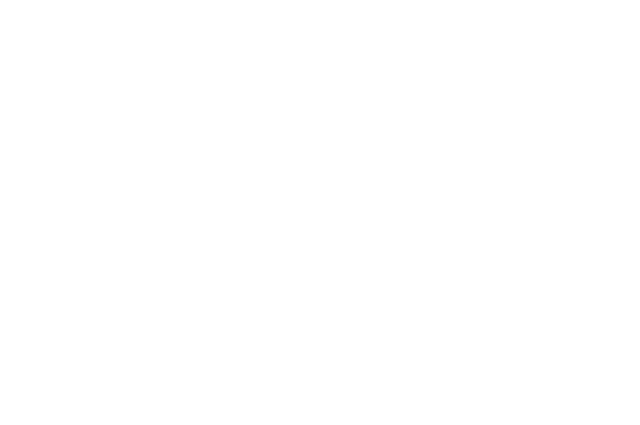
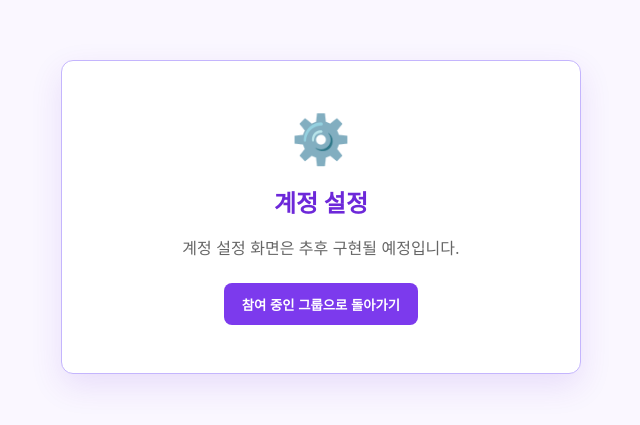
Before and after one commit to isehyun628-oss/TimeSync, a React (Create React App) app: page /account/settings in a window 1280 px wide. Before the commit this address had no page. Shown: the part 183-608 px from the top of the page, without its empty margins (319-959 px from the left). Built offline with nearby package versions, Linux system fonts and the light colour scheme.

Commit message:
feat: 사용자 메뉴와 연결 페이지 추가

```diff
--- a/src/App.js
+++ b/src/App.js
@@ -7,6 +7,8 @@
 import CreateGroupPage from "./pages/CreateGroupPage";
 import CreateGroupSuccessPage from "./pages/CreateGroupSuccessPage";
 import GroupSchedulePage from "./pages/GroupSchedulePage";
+import AccountSettingsPage from "./pages/AccountSettingsPage";
+import HelpPage from "./pages/HelpPage";
 import "./components/ComponentTheme.css";
 import { currentUser, initialGroups } from "./data/mockData";
 // 페이지 불러오기
@@ -61,6 +63,10 @@
       <Routes>
         <Route path="/" element={<LoginPage />} />
 
+        <Route path="/account/settings" element={<AccountSettingsPage />} />
+
+        <Route path="/help" element={<HelpPage />} />
+
         <Route
           path="/groups"
           element={
--- a/src/components/ComponentTheme.css
+++ b/src/components/ComponentTheme.css
@@ -40,6 +40,10 @@
 .profile-name,
 .menu-button {
     color: var(--timesync-primary-dark);
+}
+
+.profile-menu-area {
+    position: relative;
 }
 
 /* GroupToolbar */
--- a/src/components/GroupProfileHeader.js
+++ b/src/components/GroupProfileHeader.js
@@ -1,12 +1,62 @@
+import { useEffect, useRef, useState } from 'react';
+import ProfileMenu from './ProfileMenu';
+
 /* 그룹 목록 페이지 상단의 사용자 정보와 메뉴 */
 function GroupProfileHeader(props) {
+    const [menuOpen, setMenuOpen] = useState(false);
+    const menuAreaRef = useRef(null);
+
+    useEffect(() => {
+        const handleOutsideClick = (event) => {
+            if (!menuAreaRef.current?.contains(event.target)) {
+                setMenuOpen(false);
+            }
+        };
+
+        const handleEscape = (event) => {
+            if (event.key === 'Escape') setMenuOpen(false);
+        };
+
+        document.addEventListener('mousedown', handleOutsideClick);
+        document.addEventListener('keydown', handleEscape);
+
+        return () => {
+            document.removeEventListener('mousedown', handleOutsideClick);
+            document.removeEventListener('keydown', handleEscape);
+        };
+    }, []);
+
+    const selectMenu = (callback) => {
+        setMenuOpen(false);
+        callback();
+    };
+
     return (
         <header className="group-header">
             <div className="profile-area">
                 <div className="profile-image">{props.profileImage}</div>
                 <span className="profile-name">{props.profileName}</span>
             </div>
-            <button className="menu-button" aria-label="메뉴 열기">⋮</button>
+            <div className="profile-menu-area" ref={menuAreaRef}>
+                <button
+                    className="menu-button"
+                    aria-label="사용자 메뉴 열기"
+                    aria-expanded={menuOpen}
+                    onClick={() => setMenuOpen(!menuOpen)}
+                >
+                    ⋮
+                </button>
+
+                {menuOpen && (
+                    <ProfileMenu
+                        onGroups={() => selectMenu(props.onGroups)}
+                        onAccountSettings={() =>
+                            selectMenu(props.onAccountSettings)
+                        }
+                        onHelp={() => selectMenu(props.onHelp)}
+                    />
+                )}
+            </div>
         </header>
     );
 }
--- /dev/null
+++ b/src/components/ProfileMenu.css
@@ -0,0 +1,38 @@
+.profile-menu {
+    position: absolute;
+    top: calc(100% + 8px);
+    right: 0;
+    z-index: 50;
+    width: 180px;
+    padding: 8px;
+    display: flex;
+    flex-direction: column;
+    gap: 4px;
+    border: 1px solid var(--timesync-border);
+    border-radius: 12px;
+    background-color: white;
+    box-shadow: 0 12px 28px rgba(109, 40, 217, 0.16);
+}
+
+.profile-menu-item {
+    width: 100%;
+    padding: 10px 12px;
+    border: none;
+    border-radius: 8px;
+    background: none;
+    color: #333;
+    font-size: 14px;
+    text-align: left;
+    cursor: pointer;
+}
+
+.profile-menu-item:hover {
+    background-color: var(--timesync-surface);
+    color: var(--timesync-primary-dark);
+}
+
+.profile-menu-item.is-active {
+    background-color: var(--timesync-surface);
+    color: var(--timesync-primary-dark);
+    font-weight: 600;
+}
--- /dev/null
+++ b/src/components/ProfileMenu.js
@@ -0,0 +1,32 @@
+import './ProfileMenu.css';
+
+/* 점 3개 버튼에서 열리는 사용자 메뉴 */
+function ProfileMenu(props) {
+    return (
+        <div className="profile-menu" role="menu">
+            <button
+                className="profile-menu-item is-active"
+                role="menuitem"
+                onClick={props.onGroups}
+            >
+                참여 중인 그룹
+            </button>
+            <button
+                className="profile-menu-item"
+                role="menuitem"
+                onClick={props.onAccountSettings}
+            >
+                계정 설정
+            </button>
+            <button
+                className="profile-menu-item"
+                role="menuitem"
+                onClick={props.onHelp}
+            >
+                도움말
+            </button>
+        </div>
+    );
+}
+
+export default ProfileMenu;
--- /dev/null
+++ b/src/pages/AccountSettingsPage.js
@@ -0,0 +1,21 @@
+import { useNavigate } from 'react-router-dom';
+import './PlaceholderPage.css';
+
+function AccountSettingsPage() {
+    const navigate = useNavigate();
+
+    return (
+        <main className="placeholder-page">
+            <section className="placeholder-card">
+                <span className="placeholder-icon">⚙️</span>
+                <h1>계정 설정</h1>
+                <p>계정 설정 화면은 추후 구현될 예정입니다.</p>
+                <button onClick={() => navigate('/groups')}>
+                    참여 중인 그룹으로 돌아가기
+                </button>
+            </section>
+        </main>
+    );
+}
+
+export default AccountSettingsPage;
--- a/src/pages/GroupPage.js
+++ b/src/pages/GroupPage.js
@@ -31,6 +31,9 @@
             <GroupProfileHeader
                 profileImage="로고"
                 profileName={props.currentUser.nickname}
+                onGroups={() => {}}
+                onAccountSettings={() => navigate('/account/settings')}
+                onHelp={() => navigate('/help')}
             />
 
             <main className="group-main">
--- /dev/null
+++ b/src/pages/HelpPage.js
@@ -0,0 +1,19 @@
+import { useNavigate } from 'react-router-dom';
+import './PlaceholderPage.css';
+
+function HelpPage() {
+    const navigate = useNavigate();
+
+    return (
+        <main className="placeholder-page">
+            <section className="placeholder-card">
+                <span className="placeholder-icon">ℹ️</span>
+                <h1>도움말</h1>
+                <p>도움말 내용은 추후 추가될 예정입니다.</p>
+                <button onClick={() => navigate(-1)}>이전 화면으로 돌아가기</button>
+            </section>
+        </main>
+    );
+}
+
+export default HelpPage;
--- a/src/pages/LoginPage.js
+++ b/src/pages/LoginPage.js
@@ -26,7 +26,9 @@
                 onGuestLogin={() => setGuestStep('code')}
             />
 
-            <button className="help-btn">i</button>
+            <button className="help-btn" onClick={() => navigate('/help')}>
+                i
+            </button>
 
             {guestStep === 'code' && (
                 <InviteCodePopup
--- /dev/null
+++ b/src/pages/PlaceholderPage.css
@@ -0,0 +1,52 @@
+.placeholder-page {
+    min-height: 100vh;
+    padding: 24px;
+    display: flex;
+    justify-content: center;
+    align-items: center;
+    background-color: var(--timesync-page);
+}
+
+.placeholder-card {
+    width: 100%;
+    max-width: 520px;
+    padding: 48px 32px;
+    display: flex;
+    flex-direction: column;
+    align-items: center;
+    gap: 16px;
+    border: 1px solid var(--timesync-border);
+    border-radius: 12px;
+    background-color: white;
+    box-shadow: 0 12px 32px rgba(109, 40, 217, 0.12);
+    text-align: center;
+}
+
+.placeholder-icon {
+    font-size: 48px;
+}
+
+.placeholder-card h1 {
+    margin: 0;
+    color: var(--timesync-primary-dark);
+}
+
+.placeholder-card p {
+    margin: 0 0 8px;
+    color: #666;
+}
+
+.placeholder-card button {
+    min-height: 42px;
+    padding: 0 18px;
+    border: none;
+    border-radius: 8px;
+    background-color: var(--timesync-primary);
+    color: white;
+    font-weight: 600;
+    cursor: pointer;
+}
+
+.placeholder-card button:hover {
+    background-color: var(--timesync-primary-dark);
+}
```
